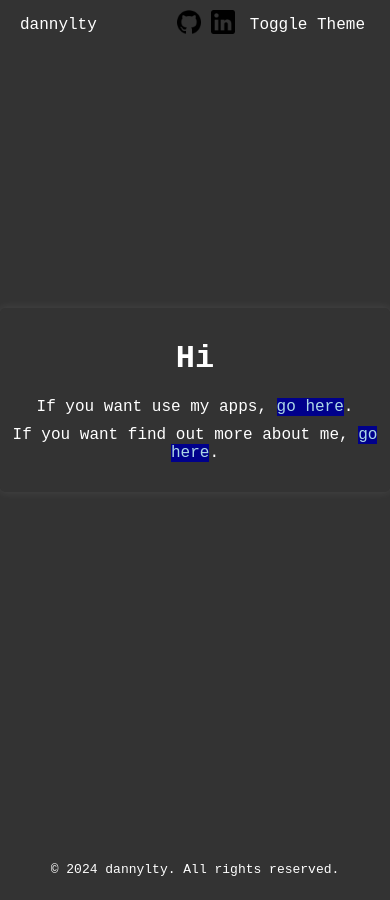
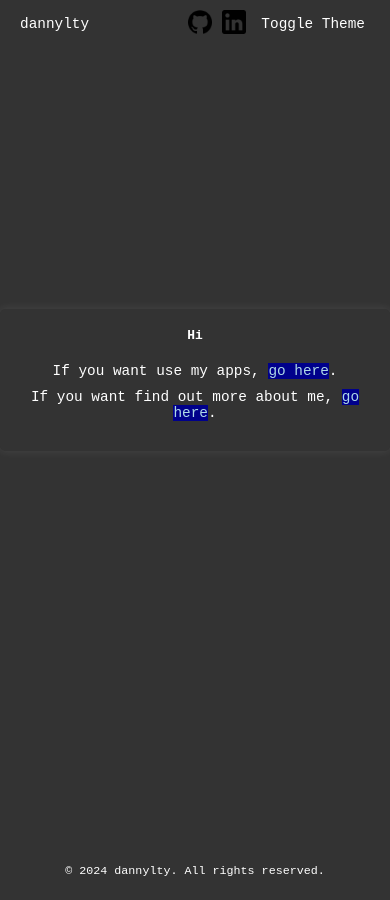
Before and after one commit to dannylty/portfolio, a Jekyll site: the page built from index.md, in a window 390 px wide and 900 px high. Built offline with Jekyll 4.4.1, drawn with Linux system fonts in a browser that asks for light colours.

Commit message:
Add basic mobile version

```diff
--- a/_sass/_base.scss
+++ b/_sass/_base.scss
@@ -44,3 +44,27 @@
     max-width: 100%;  /* Makes sure images do not exceed the width of their container */
     height: auto;  /* Maintain aspect ratio */
 }
+
+// Media queries for phone viewport
+@media (max-width: 768px) {
+    body {
+        padding-top: 20px;  // Reduced padding at the top
+    }
+
+    .container {
+        max-width: 200px;
+        padding: 10px;  // Reduced padding
+        margin-top: 10px;  // Reduced top margin
+        box-shadow: 0 0 5px var(--box-shadow-color);  // Subtler box shadow
+    }
+
+    nav ul li {
+        margin: 5px 0;  // Reduced margin between list items
+    }
+
+    // Here you can add additional styles to make text smaller or adjust other elements
+    // For example, reduce font size for smaller devices
+    body, h1, h2, h3, p {
+        font-size: 90%;  // Reduce font size by 10%
+    }
+}
--- a/_sass/_home.scss
+++ b/_sass/_home.scss
@@ -9,6 +9,13 @@
     background: var(--background-color);
     border-radius: 5px;
     text-align: center;
+}
+
+// Media queries for phone viewport
+@media (max-width: 768px) {
+    .home-container {
+        max-width: 400px;
+    }
 }
 
 .home-container header,
--- a/_sass/_layout.scss
+++ b/_sass/_layout.scss
@@ -32,7 +32,6 @@
 .home-link {
     text-decoration: none;
     color: var(--text-color); /* Adjust color to match theme */
-    font-size: 16px; /* Adjust size as needed */
     padding-left: 10px;
 }
 
```
Also changed, not shown: 2 other files.
